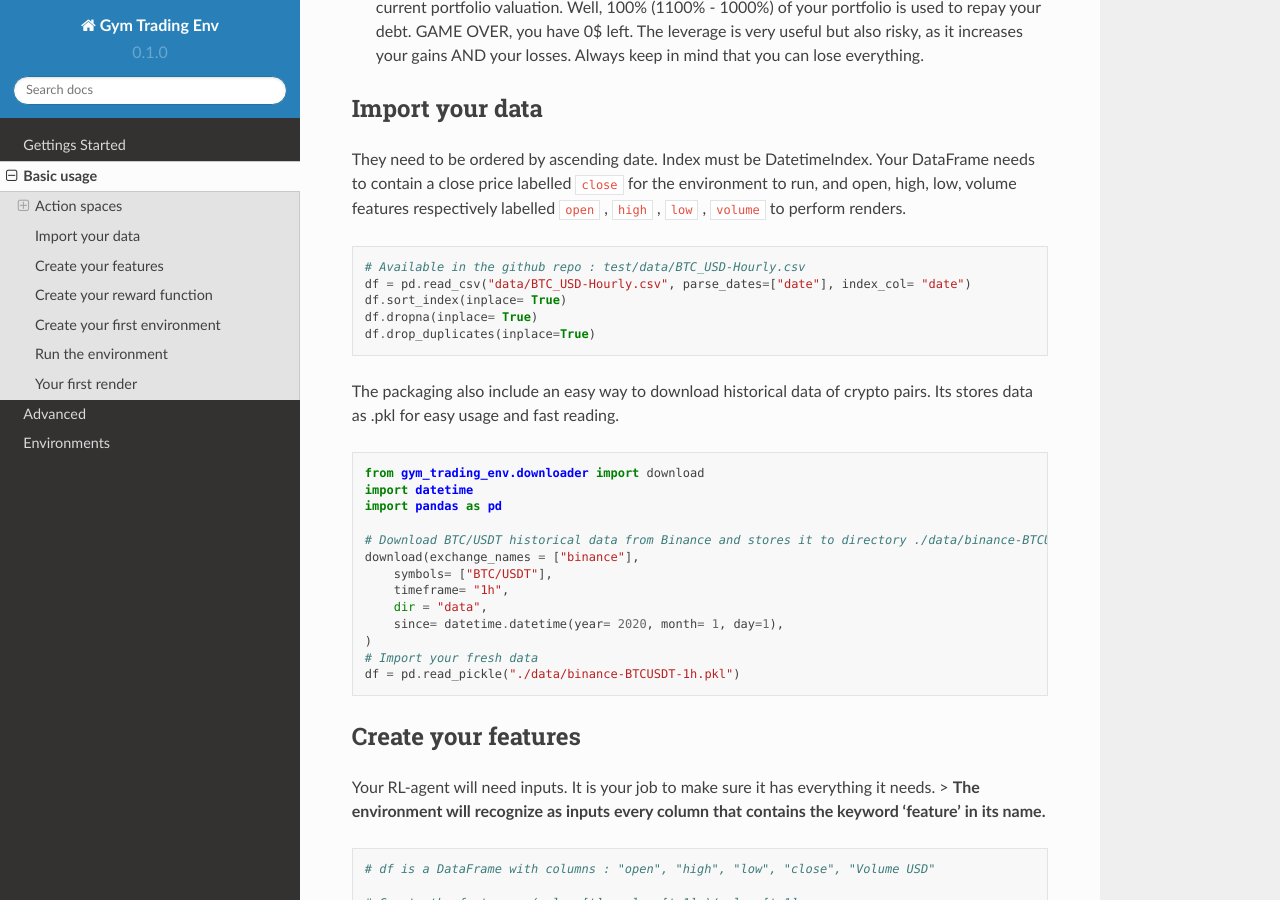
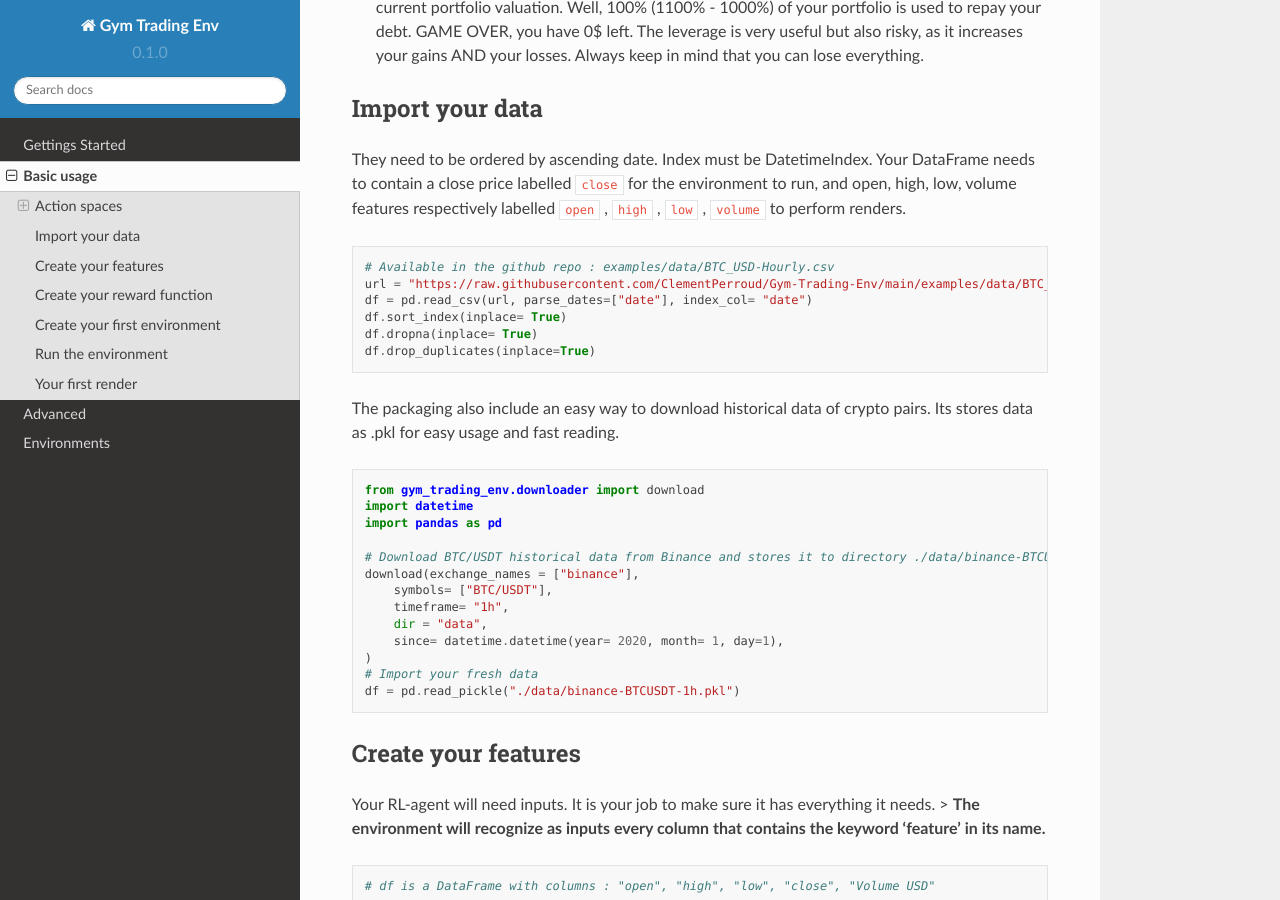
Before and after one commit to ClementPerroud/Gym-Trading-Env, a Sphinx documentation site: the page built from docs/source/usage.rst, in a window 1280 px wide and 900 px high, scrolled down 1023 px. Built offline with Sphinx 7.4.7 and the Read the Docs theme 2.0.0, drawn with Linux system fonts in a browser that asks for light colours; pages that are not in the unit, such as notebooks, are missing from menus.

Commit message:
Update usage.rst

```diff
--- a/docs/source/usage.rst
+++ b/docs/source/usage.rst
@@ -44,8 +44,9 @@ They need to be ordered by ascending date. Index must be DatetimeIndex. Your Dat
 
 .. code-block:: python
 
-  # Available in the github repo : test/data/BTC_USD-Hourly.csv
-  df = pd.read_csv("data/BTC_USD-Hourly.csv", parse_dates=["date"], index_col= "date")
+  # Available in the github repo : examples/data/BTC_USD-Hourly.csv
+  url = "https://raw.githubusercontent.com/ClementPerroud/Gym-Trading-Env/main/examples/data/BTC_USD-Hourly.csv"
+  df = pd.read_csv(url, parse_dates=["date"], index_col= "date")
   df.sort_index(inplace= True)
   df.dropna(inplace= True)
   df.drop_duplicates(inplace=True)
```
